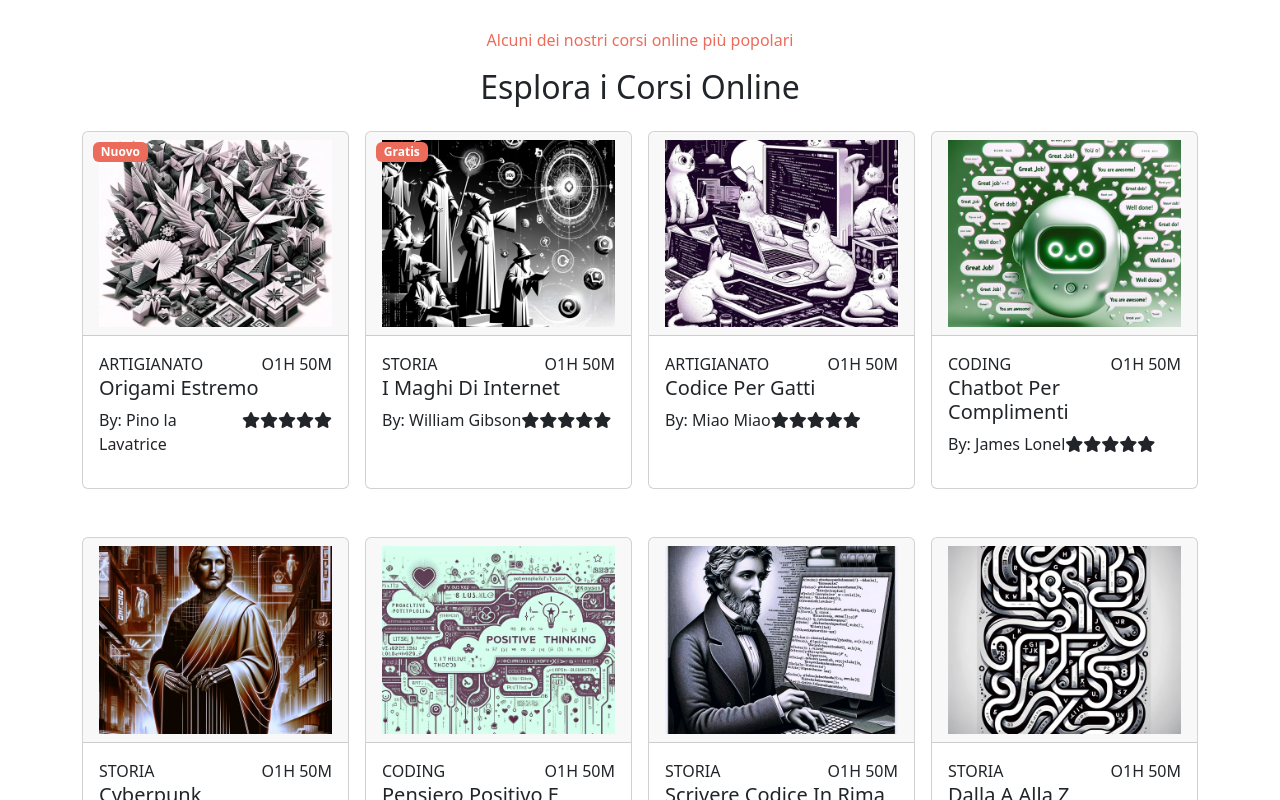
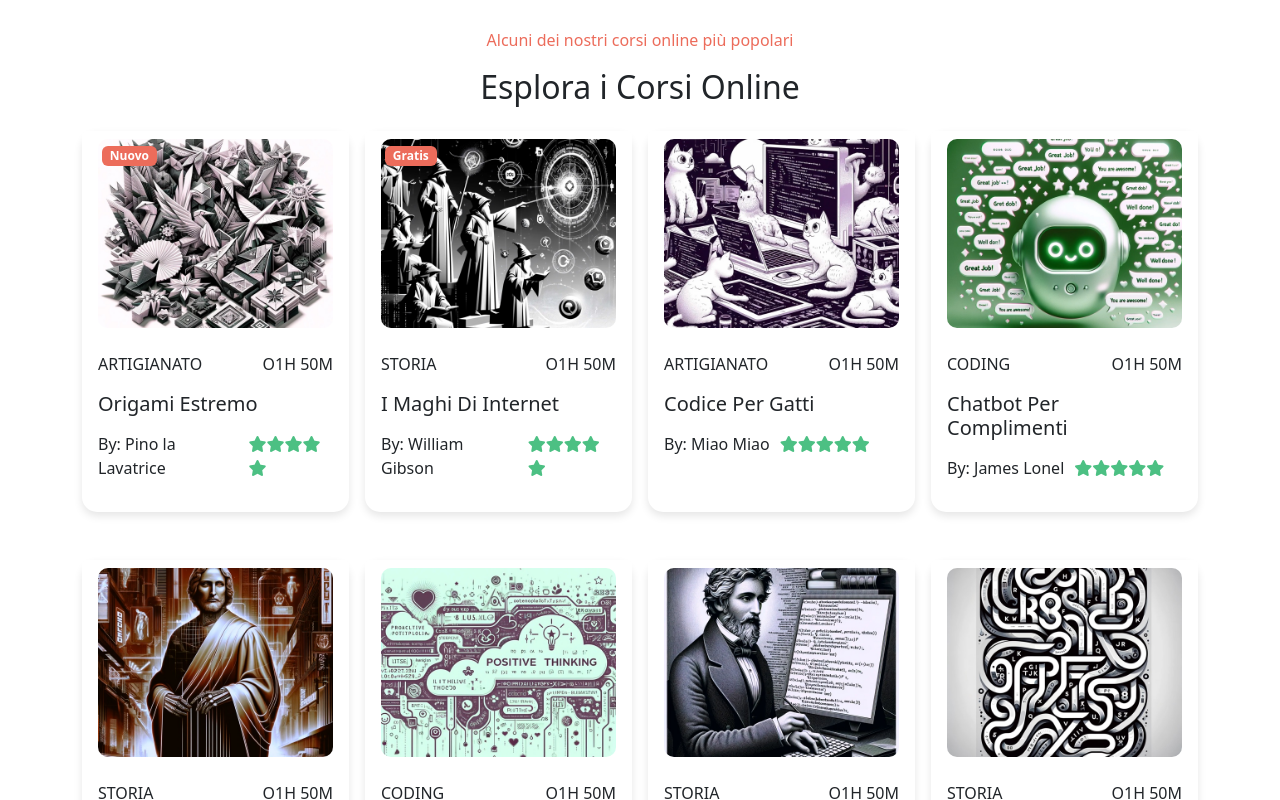
Before and after one commit to GiPisano/landing-page-service, a Vue app: page / in a window 1280 px wide. Shown: the part 2020-2820 px from the top of the page. Built offline with nearby package versions, Linux system fonts and the light colour scheme; the HTML template or start-up script is replaced by a standard one.

Commit message:
Fixed course cards

```diff
--- a/src/components/pages/CoursesPage.vue
+++ b/src/components/pages/CoursesPage.vue
@@ -196,15 +196,17 @@ export default {
             </div>
             <div class="card-body">
               <div class="d-flex justify-content-between">
-                <span>{{ course.category }}</span>
-                <span>{{ course.time }}</span>
+                <p>{{ course.category }}</p>
+                <p>{{ course.time }}</p>
               </div>
               <h5>{{ course.title }}</h5>
               <div class="d-flex">
                 <p>By: {{ course.author }}</p>
-                <span v-for="star in course.stars">
-                  <i class="fa-solid fa-star"></i>
-                </span>
+                <div class="stars">
+                  <span v-for="star in course.stars">
+                    <i class="fa-solid fa-star"></i>
+                  </span>
+                </div>
               </div>
             </div>
           </div>
@@ -224,8 +226,8 @@ export default {
 
 .badge {
   position: absolute;
-  top: 10px;
-  left: 10px;
+  top: 15px;
+  left: 20px;
   background-color: var(--red);
 }
 
@@ -246,5 +248,28 @@ export default {
 
 #online-courses {
   margin: var(--section-margin);
+  .card {
+    border: 0;
+    box-shadow: 0 4px 8px rgba(0, 0, 0, 0.1);
+    border-radius: 15px;
+    .card-header {
+      background-color: white;
+      border: 0;
+      img {
+        border-radius: 10px;
+      }
+    }
+    .card-body {
+      h5 {
+        margin-bottom: 1rem;
+      }
+      .stars {
+        padding-left: 10px;
+        i {
+          color: var(--green);
+        }
+      }
+    }
+  }
 }
 </style>
```
